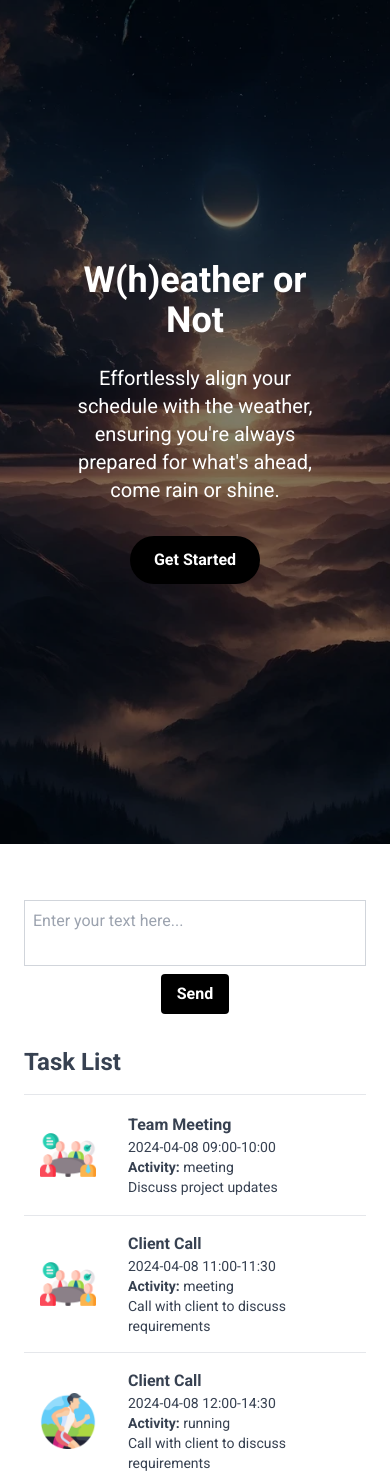
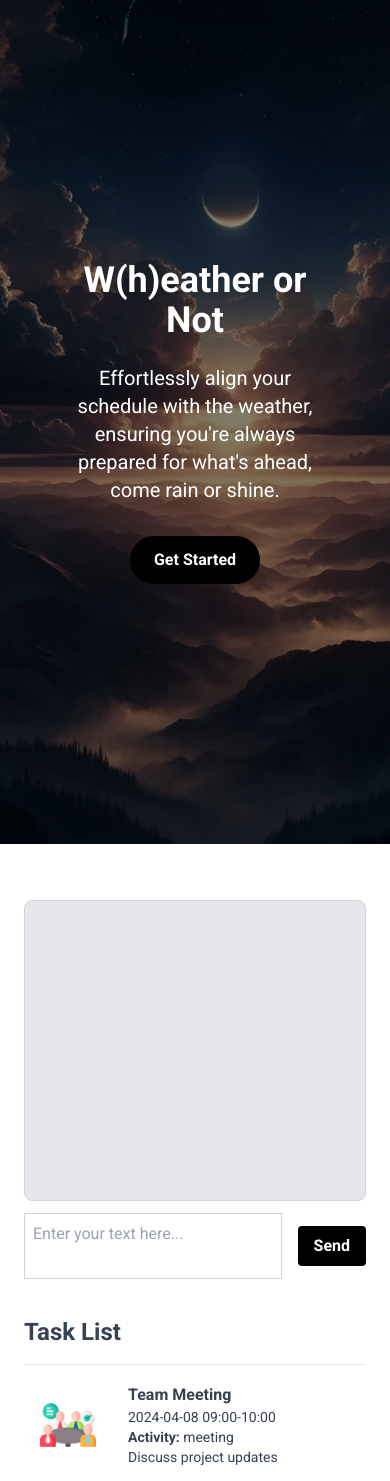
Before and after one commit to Stippler/phi, a Next.js app: page / in a window 390 px wide. Shown: the top 1481 px of the page. Built offline with nearby package versions, Linux system fonts and the light colour scheme.

Commit message:
make chat responsive

```diff
--- /dev/null
+++ b/src/components/chat.js
@@ -0,0 +1,35 @@
+import React, { useState } from 'react';
+import StyledButton from './button';
+
+const Chat = () => {
+    const [text, setText] = useState('');
+
+    const handleTextChange = (e) => {
+        setText(e.target.value);
+    };
+
+    const handleSend = () => {
+        console.log(text);
+    };
+
+    return (
+        <div className="flex flex-col items-center w-full lg:w-2/3 xl:w-1/2 2xl:w-1/3 h-96 lg:h-128 gap-2">
+            <div className="w-full h-4/5 bg-gray-200 border border-gray-300 rounded-lg overflow-auto">
+                {/* Content of the first div */}
+            </div>
+            <div className="w-full h-1/5 flex items-center gap-4">
+                <textarea
+                    className="flex-grow p-2 border border-gray-300 resize-none overflow-auto"
+                    value={text}
+                    onChange={handleTextChange}
+                    placeholder="Enter your text here..."
+                ></textarea>
+                <StyledButton onClick={handleSend}>
+                    Send
+                </StyledButton>
+            </div>
+        </div>
+    );
+};
+
+export default Chat;
--- a/src/components/text.js
+++ /dev/null
@@ -1,34 +0,0 @@
-import React, { useState } from 'react';
-import StyledButton from './button';
-
-const TextEditor = () => {
-    const [text, setText] = useState('');
-
-    const handleTextChange = (e) => {
-        setText(e.target.value);
-    };
-
-    const handleSend = () => {
-        // Call your function with the text as a parameter
-        console.log(text);
-    };
-
-    return (
-        <div className="flex flex-col items-center h-full gap-2">
-            <textarea
-                className="w-full h-full p-2 border border-gray-300 resize-none"
-                value={text}
-                onChange={handleTextChange}
-                placeholder="Enter your text here..."
-            ></textarea>
-
-            <StyledButton
-                onClick={handleSend}
-            >
-                Send
-            </StyledButton>
-        </div>
-    );
-};
-
-export default TextEditor;
--- a/src/pages/index.js
+++ b/src/pages/index.js
@@ -3,7 +3,7 @@ import Card from '@/components/card';
 import TaskForm from '@/components/taskForm';
 import { useRef } from 'react';
 import TaskList from '@/components/taskList';
-import TextEditor from '@/components/text';
+import Chat from '@/components/chat';
 
 export default function Home() {
   const nextSectionRef = useRef(null);
@@ -14,7 +14,7 @@ export default function Home() {
       <div ref={nextSectionRef} className="min-h-screen max-w-7xl mx-auto px-4 sm:px-6 lg:px-8 py-12">
         <div className="grid grid-cols-1 md:grid-cols-2 gap-4">
           <Card>
-            <TextEditor />
+            <Chat />
           </Card>
           <Card>
             <TaskList />
```
